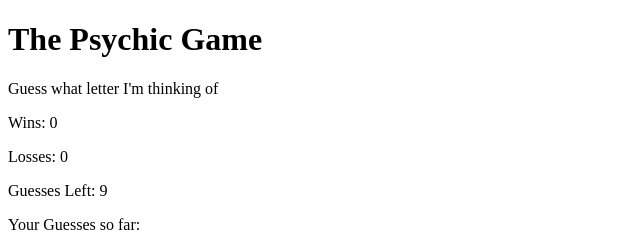
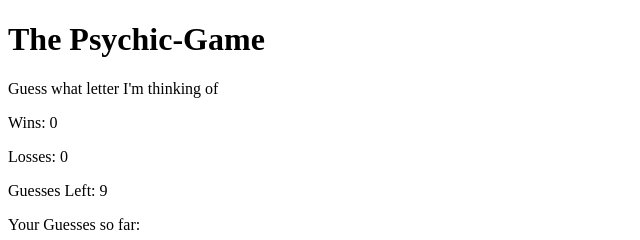
Before and after one commit to AdrielAngeles/Psychic-Game, a plain HTML site: page index.html in a window 1280 px wide. Shown: the full height of the page, 0-640 px from the left. Drawn offline with Linux system fonts and the light colour scheme.

Commit message:
updating

```diff
--- a/index.html
+++ b/index.html
@@ -9,7 +9,7 @@
 <body>
 
   <!-- The title of the page -->
-  <h1>The Psychic Game</h1>
+  <h1>The Psychic-Game</h1>
 
   <p>Guess what letter I'm thinking of</p>
 
```
